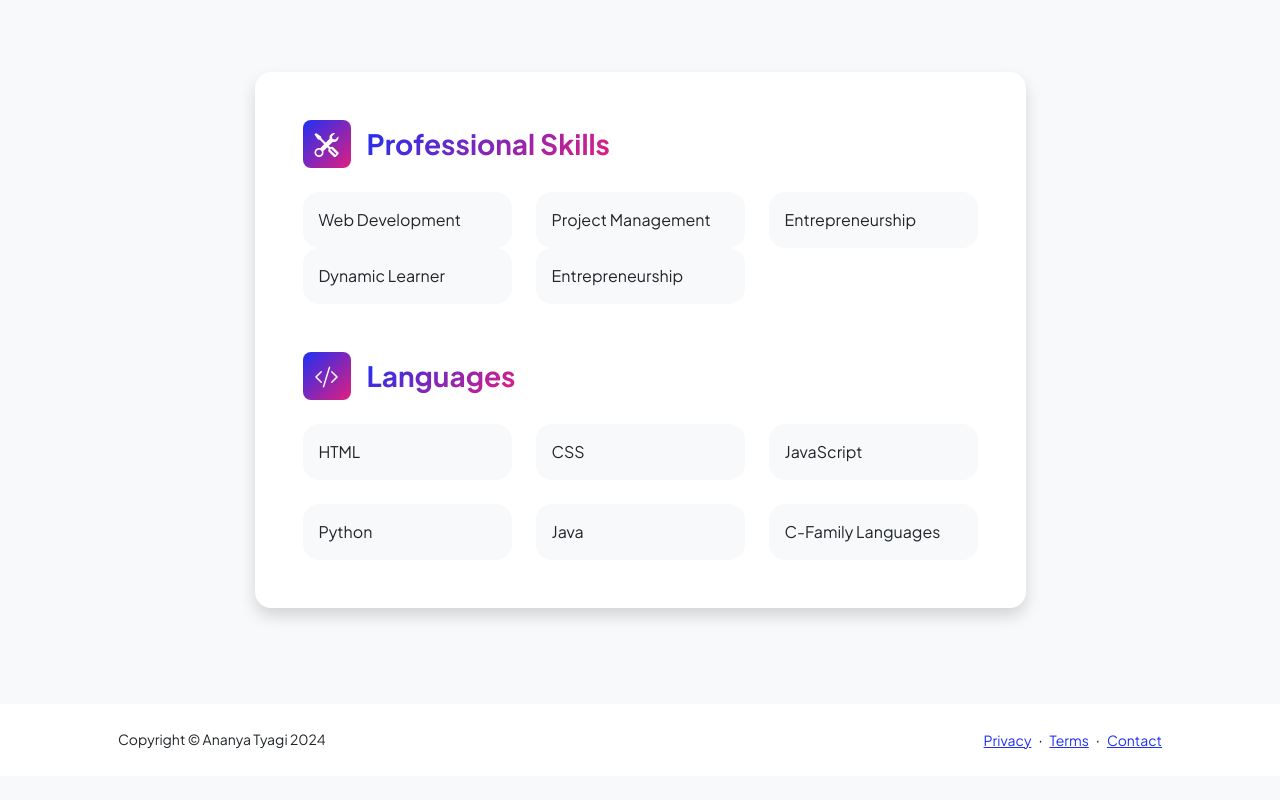
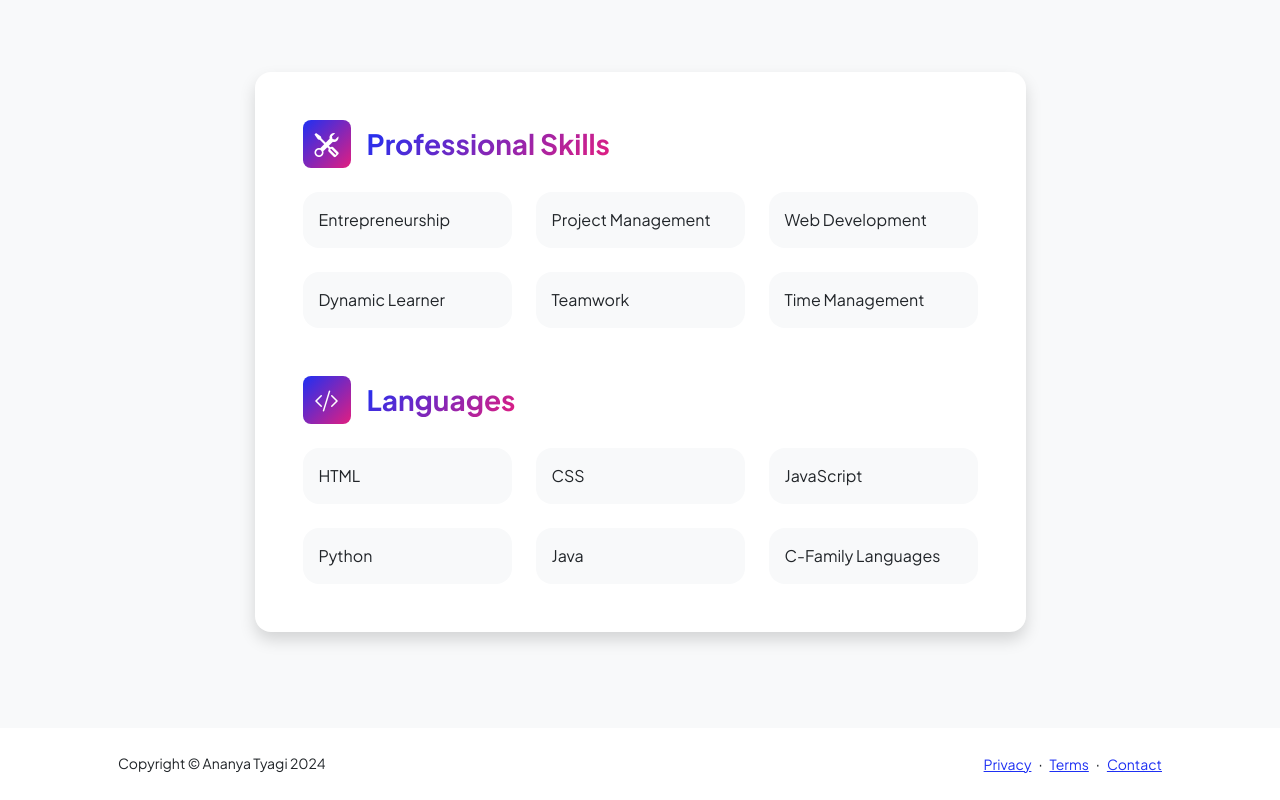
Before and after one commit to AnanyaTyagi08/landing-page, a plain HTML site: page resume.html in a window 1280 px wide. Shown: the part 1557-2357 px from the top of the page. Before the commit the page ends 2333 px from the top, so only its background shows below. Drawn offline with nearby package versions, Linux system fonts and the light colour scheme.

Commit message:
fixing professional skills table

```diff
--- a/resume.html
+++ b/resume.html
@@ -121,12 +121,15 @@
                                             <div class="feature bg-primary bg-gradient-primary-to-secondary text-white rounded-3 me-3"><i class="bi bi-tools"></i></div>
                                             <h3 class="fw-bolder mb-0"><span class="text-gradient d-inline">Professional Skills</span></h3>
                                         </div>
+                                        <div class="row row-cols-1 row-cols-md-3 mb-4">
+                                            <div class="col mb-4 mb-md-0"><div class="d-flex align-items-center bg-light rounded-4 p-3 h-100">Entrepreneurship</div></div>
+                                            <div class="col mb-4 mb-md-0"><div class="d-flex align-items-center bg-light rounded-4 p-3 h-100">Project Management</div></div>
+                                            <div class="col"><div class="d-flex align-items-center bg-light rounded-4 p-3 h-100">Web Development</div></div>
+                                        </div>
                                         <div class="row row-cols-1 row-cols-md-3">
-                                            <div class="col mb-4 mb-md-0"><div class="d-flex align-items-center bg-light rounded-4 p-3 h-100">Web Development</div></div>
-                                            <div class="col mb-4 mb-md-0"><div class="d-flex align-items-center bg-light rounded-4 p-3 h-100">Project Management</div></div>
-                                            <div class="col mb-4 mb-md-0"><div class="d-flex align-items-center bg-light rounded-4 p-3 h-100">Entrepreneurship</div></div>
                                             <div class="col mb-4 mb-md-0"><div class="d-flex align-items-center bg-light rounded-4 p-3 h-100">Dynamic Learner</div></div>
-                                            <div class="col"><div class="d-flex align-items-center bg-light rounded-4 p-3 h-100">Entrepreneurship</div></div>
+                                            <div class="col mb-4 mb-md-0"><div class="d-flex align-items-center bg-light rounded-4 p-3 h-100">Teamwork</div></div>
+                                            <div class="col"><div class="d-flex align-items-center bg-light rounded-4 p-3 h-100">Time Management</div></div>
                                         </div>
                                     </div>
                                     <!-- Languages list-->
```
